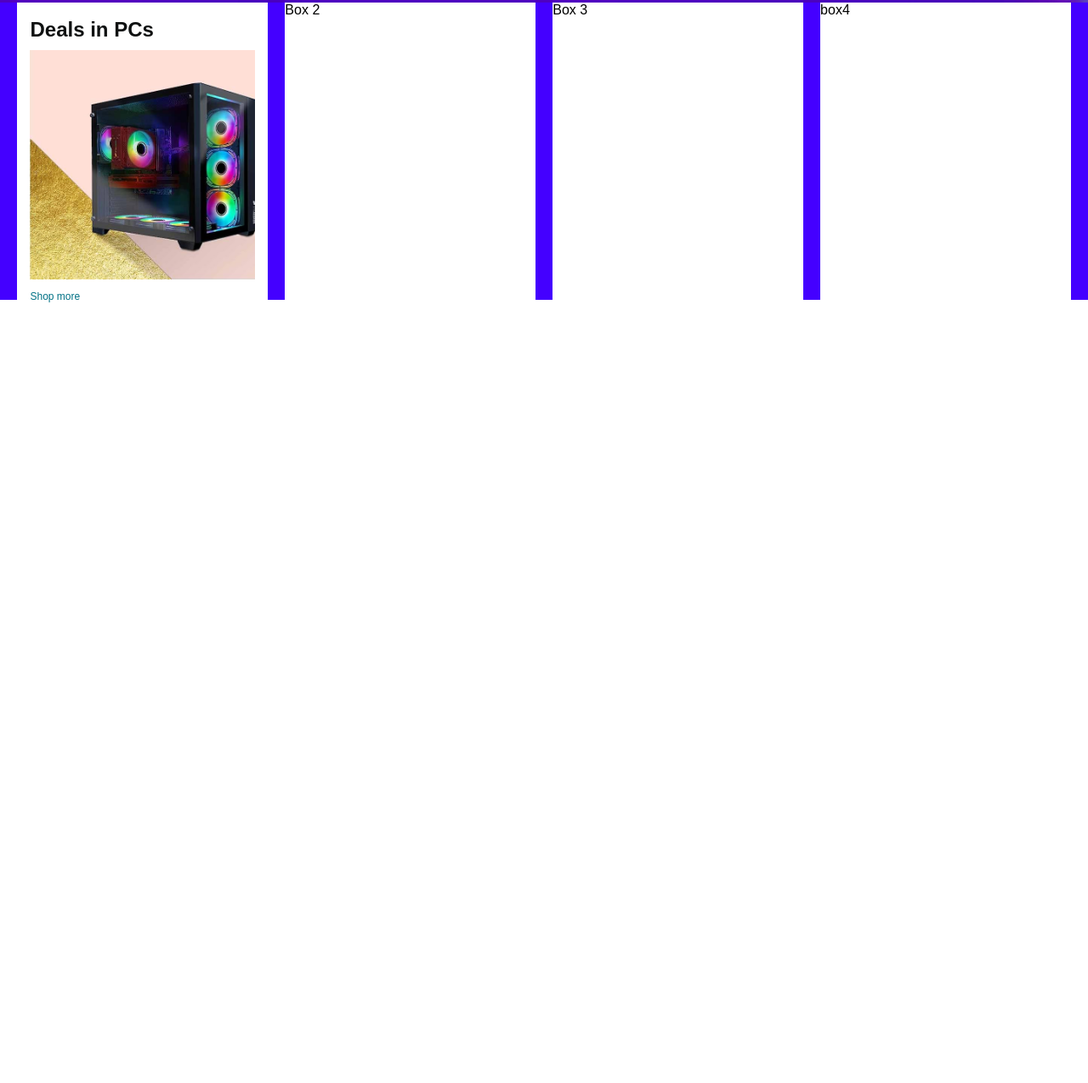
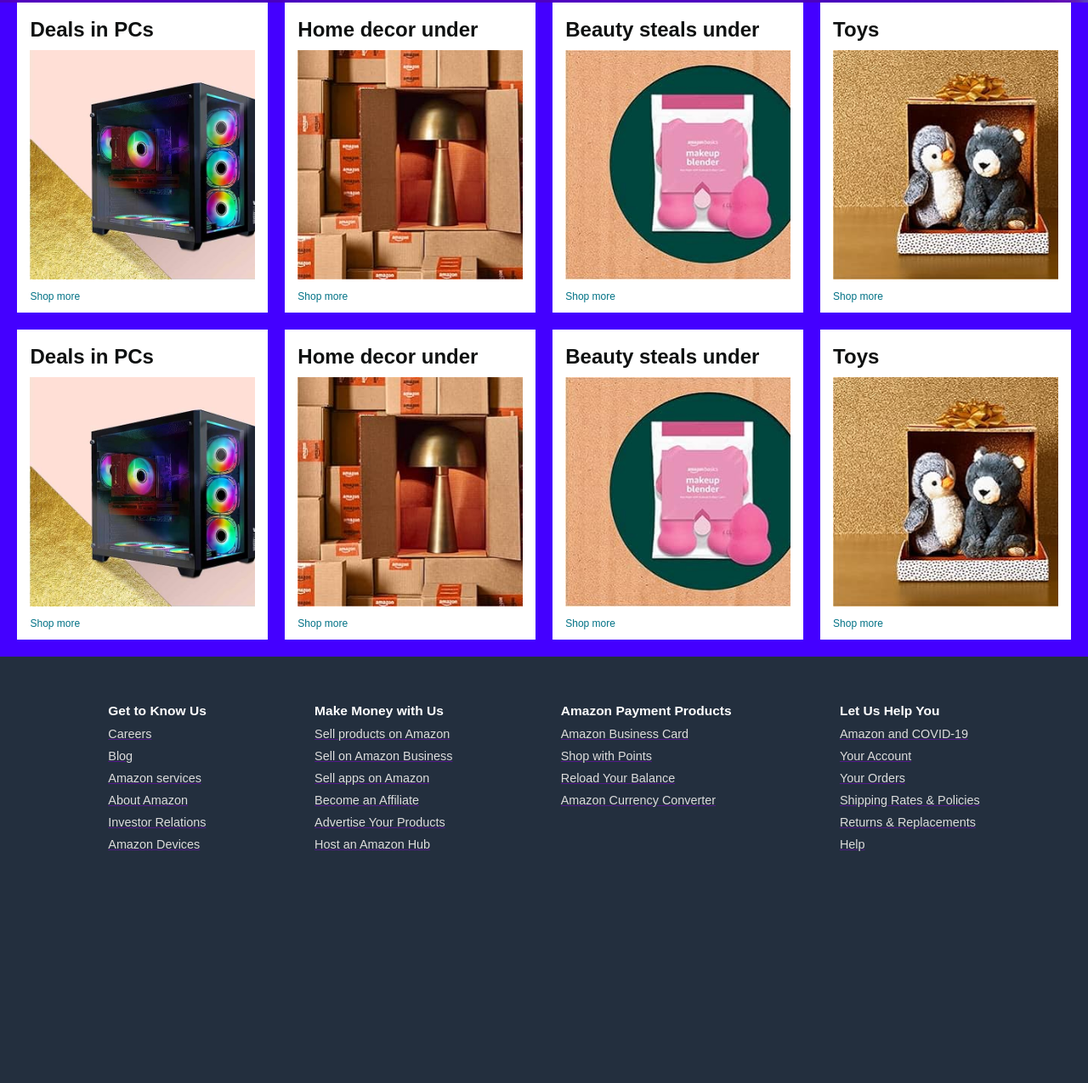
Before and after one commit to Deepakr24/Amazon-Clone-My-1st-Projects, a plain HTML site: page index.html in a window 1280 px wide. Shown: the part 397-1672 px from the top of the page at 85% size. Before the commit the page ends 800 px from the top, so only its background shows below. Drawn offline with Linux system fonts and the light colour scheme.

Commit message:
complete footer left

```diff
--- a/index.html
+++ b/index.html
@@ -85,18 +85,111 @@
     </div>
     <!--main starting here-->
     <main>
-        <div class="main-content">
+        <!--box first row here-->
+        <div class="main-container">
             <div class="box1 box">
                 <h2>Deals in PCs</h2>
                 <div class="image-container" style="background-image: url('box1.jpg');"></div>
                 <a href="#"  style="text-decoration: none; color: #007185;">Shop more</a>
             </div>
 
-            <div class="box2 box">Box 2</div>
-            <div class="box3 box">Box 3</div>
-            <div class="box4 box"> box4</div>
+            <div class="box2 box">
+                <h2>Home decor under</h2>
+                <div class="image-container" style="background-image: url('box 2.jpg');"></div>
+                <a href="#"  style="text-decoration: none; color: #007185;">Shop more</a>
+            </div>
+
+            <div class="box3 box">
+                <h2>Beauty steals under</h2>
+                <div class="image-container" style="background-image: url('box 3.jpg');"></div>
+                <a href="#"  style="text-decoration: none; color: #007185;">Shop more</a>
+            </div>
+
+            <div class="box4 box">
+                <h2>Toys </h2>
+                <div class="image-container" style="background-image: url('box 4.jpg');"></div>
+                <a href="#"  style="text-decoration: none; color: #007185;">Shop more</a>
+            </div>
         </div>
+
+        <div class="space" style="height: 20px; width: 100%; background-color: rgb(68, 0, 255);"></div>
+
+        <!--box second row starting here-->
+        <div class="main-container">
+            <div class="box1 box">
+                <h2>Deals in PCs</h2>
+               <div class="image-container" style="background-image: url('box1.jpg');"></div>
+                <a href="#"  style="text-decoration: none; color: #007185;">Shop more</a>
+            </div>
+
+            <div class="box2 box">
+                <h2>Home decor under</h2>
+                <div class="image-container" style="background-image: url('box 2.jpg');"></div>
+                <a href="#"  style="text-decoration: none; color: #007185;">Shop more</a>
+            </div>
+
+            <div class="box3 box">
+                <h2>Beauty steals under</h2>
+                <div class="image-container" style="background-image: url('box 3.jpg');"></div>
+                <a href="#"  style="text-decoration: none; color: #007185;">Shop more</a>
+            </div>
+
+            <div class="box4 box">
+                <h2>Toys </h2>
+                <div class="image-container" style="background-image: url('box 4.jpg');"></div>
+                <a href="#"  style="text-decoration: none; color: #007185;">Shop more</a>
+            </div>
+        </div>
+
     </main>
+    <div class="space" style="height: 20px; width: 100%; background-color: rgb(68, 0, 255);"></div>
+    <!--footer starting here-->
+    <footer>
+        <div class="footer-container">
+            <div class="options">
+                <p id="opt-heading">Get to Know Us</p>
+                <a href=""><p>Careers</p></a>
+                <a href=""><p>Blog</p></a>
+                <a href=""><p>Amazon services</p></a>
+                <a href=""><p>About Amazon</p></a>
+                <a href=""><p>Investor Relations</p></a>
+                <a href=""><p>Amazon Devices</p></a>
+            </div>
+
+            <div class="options">
+                <p id="opt-heading">Make Money with Us</p>
+                <a href=""><p>Sell products on Amazon</p></a>
+                <a href=""><p>Sell on Amazon Business</p></a>
+                <a href=""><p>Sell apps on Amazon</p></a>
+                <a href=""><p>Become an Affiliate</p></a>
+                <a href=""><p>Advertise Your Products</p></a>
+                <a href=""><p>Host an Amazon Hub</p></a>
+            </div>
+
+            <div class="options">
+                <p id="opt-heading">
+                    Amazon Payment Products</p>
+                <a href=""><p>Amazon Business Card</p></a>
+                <a href=""><p>Shop with Points</p></a>
+                <a href=""><p>Reload Your Balance</p></a>
+                <a href=""><p>Amazon Currency Converter</p></a>
+                <a href=""><p></p></a>
+                <a href=""><p></p></a>
+            </div>
+
+            <div class="options">
+                <p id="opt-heading">Let Us Help You</p>
+                <a href=""><p>Amazon and COVID-19</p></a>
+                <a href=""><p>Your Account</p></a>
+                <a href=""><p>Your Orders</p></a>
+                <a href=""><p>Shipping Rates & Policies</p></a>
+                <a href=""><p>Returns & Replacements</p></a>
+                <a href=""><p>Help</p></a>
+            </div>
+    </div>
+
+    <div class="second-footer"></div>
+</footer>
 </body>
 
 </html>
--- a/style.css
+++ b/style.css
@@ -198,12 +198,12 @@
 
 /**main Starting here**/
 .box{
-    height: 350px;
+    height: 365px;
     width: 23%;
     background-color: rgb(255, 255, 255);
     margin-top: 0px;
 }
-.main-content{
+.main-container{
     display: flex;
     justify-content: space-evenly;
     background-color: rgb(68, 0, 255);
@@ -225,3 +225,36 @@
     margin-left: 15px;
     font-size: .75rem;
 }
+
+
+/** Footer styling statrting hrer**/
+.footer-container{
+   height:    660px;
+   width: 100%;
+   background-color: #232F3E;
+   display: flex;
+   align-items: flex-start;
+   justify-content: space-evenly;
+}
+
+.second-footer{
+    height: 300px;
+    width: 100%;
+    background-color: #131a22;
+}
+.options{
+    margin-top: 45px;
+
+}
+
+.options p{
+    margin-top: 10px;
+    font-size: .90rem;
+    color: #DDDDDD;
+}
+
+#opt-heading{
+    color: white;
+    font-weight: 650;
+    font-size: .97rem;
+}
```
Also changed, not shown: box 2.jpg (added), box 3.jpg (added), box 4.jpg (added).
